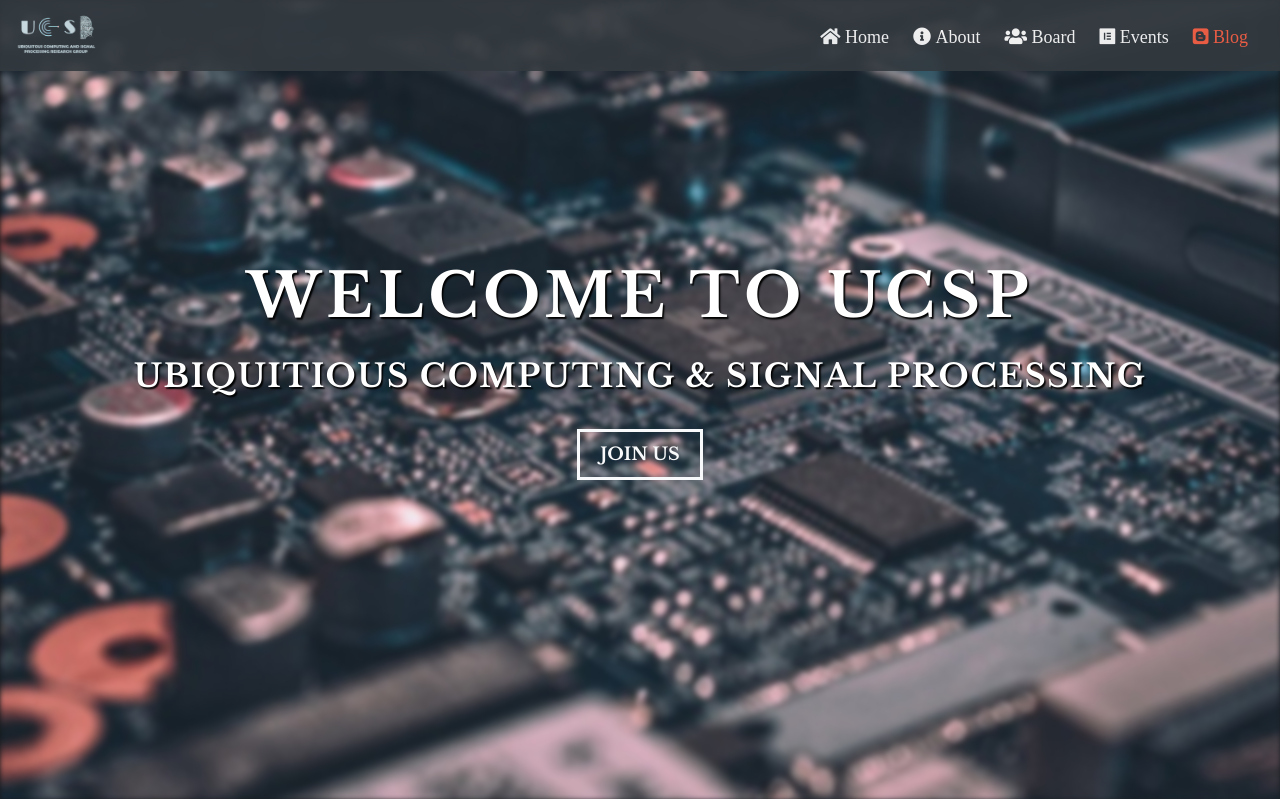
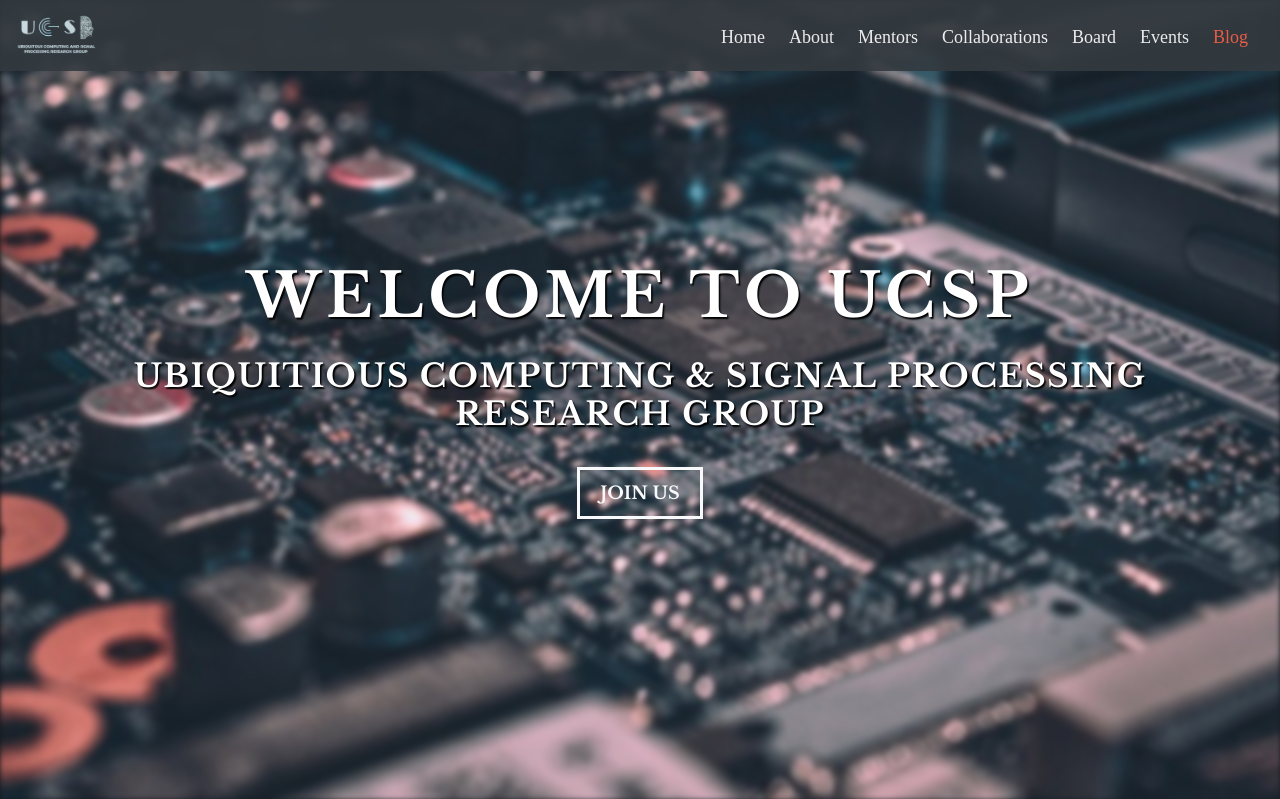
Before and after one commit to prashanthkammar/ucsp_blog, a Flask app: page / in a window 1280 px wide. Shown: the top 799 px of the page. Run offline with Flask 2, Linux system fonts and the light colour scheme; some libraries are stand-ins or nearby versions; some web fonts are replaced.

Commit message:
navigation

```diff
--- a/blog/static/css/style.css
+++ b/blog/static/css/style.css
@@ -58,6 +58,10 @@ body {
   font-size: 18px;
   filter: (opacity=50);
 }
+
+/* a.nav-link {
+  text-transform: uppercase;
+} */
 
 .navbar-brand img {
   height: 2.8rem;
@@ -152,14 +156,14 @@ body {
 
 /*---lecturers---*/
 
-#founder.card {
+#mentor.card {
   box-shadow: 10px 25px 60px rgba(0, 0, 0, 0.2);
   border: 1px solid rgba(0, 0, 0, 0.125);
   border-radius: 5px;
   text-align: justify;
 }
 
-#founder h3.heading {
+#mentor h3.heading {
   padding-top: 10px;
 }
 
@@ -184,7 +188,7 @@ h5.card-title {
   background-color: #edeeef;
 }
 
-#founder .card p {
+#mentor .card p {
   font-family: "Gentium Book Basic", serif;
   font-size: 18px;
   font-weight: 500;
--- a/blog/templates/index.html
+++ b/blog/templates/index.html
@@ -33,24 +33,31 @@
         <div class="collapse navbar-collapse" id="navbarResponsive">
           <ul class="navbar-nav ml-auto">
                 <li class="nav-item">
-                  <a href="#home" class="nav-link"><i class="fas fa-home"></i>&nbsp;Home</a>
+                  <a href="#home" class="nav-link">Home</a>
                 </li>
 
                 <li class="nav-item">
-                  <a href="#about" class="nav-link"><i class="fas fa-info-circle"></i>&nbsp;About</a>
+                  <a href="#about" class="nav-link">About</a>
+                </li>
+
+                <li class="nav-item">
+                  <a href="#mentor" class="nav-link">Mentors</a>
+                </li>
+                <li class="nav-item">
+                  <a href="#collab" class="nav-link">Collaborations</a>
                 </li>
 
 
                 <li class="nav-item">
-                  <a href="#ex-board" class="nav-link"><i class="fas fa-users"></i>&nbsp;Board</a>
+                  <a href="#ex-board" class="nav-link">Board</a>
                 </li>
 
                 <li class="nav-item">
-                  <a href="#events" class="nav-link"><i class="fab fa-elementor"></i>&nbsp;Events</a>
+                  <a href="#events" class="nav-link">Events</a>
                 </li>
 
                 <li class="nav-item">
-                  <a href="#blog" class="nav-link"><i class="fab fa-blogger"></i>&nbsp;Blog</a>
+                  <a href="#blog" class="nav-link">Blog</a>
                 </li>
                 <!-- <li class="nav-item">
                   <a href="{{url_for('main.member')}}" class="nav-link"><i class="fas fa-user-plus"></i>&nbsp;Register</a>
@@ -71,7 +78,7 @@
       </div>
       <div class="caption text-center">
         <h1>Welcome to UCSP</h1>
-        <h3>Ubiquitious Computing & Signal Processing</h3>
+        <h3>Ubiquitious Computing & Signal Processing <br>Research Group </h3>
         <a href="{{url_for('main.member')}}" class="btn btn-outline-light btn-lg text-center">Join Us</a>
       </div>
 
@@ -152,7 +159,7 @@
 
 
     <!--Founder, HOD, faculty-->
-    <div id="founder" class="offset">
+    <div id="mentor" class="offset">
         <div class="col-12">
           <h3 class="text-center second"><span>Mentors</span></h3>
         </div>
@@ -561,11 +568,14 @@
             class="close" data-dismiss="modal">&times;</button>
           <h4 class="text-center">Lockdown Saga</h4>
           <div class="modal-body">
-            <p style="font-size: 1.1rem;" class="text-center lead"> Lorem ipsum dolor
-            sit amet consectetur adipisicing elit. Quaerat omnis natus voluptatibus
-            incidunt debitis, voluptas unde maiores repudiandae quo consequatur
-            consectetur reprehenderit? Necessitatibus dolorum perferendis dicta
-            consequatur dolores magnam exercitationem?</p>
+            <p style="font-size: 1.1rem;" class="text-center lead"> This was an
+            elaborate technofun event which  consisted of four rounds.  The
+            first one was a brain teaser in which you had to make wise choices
+            to reach the end of the story. The second round had image based
+            puzzles. The next one was a virtual treasure hunt and the last round
+            was a quiz including general aptitude related questions. This fun
+            and learn event was entirely designed and built by the core team of
+            UCSP.</p>
           </div>
         </div>
       </div>
```
